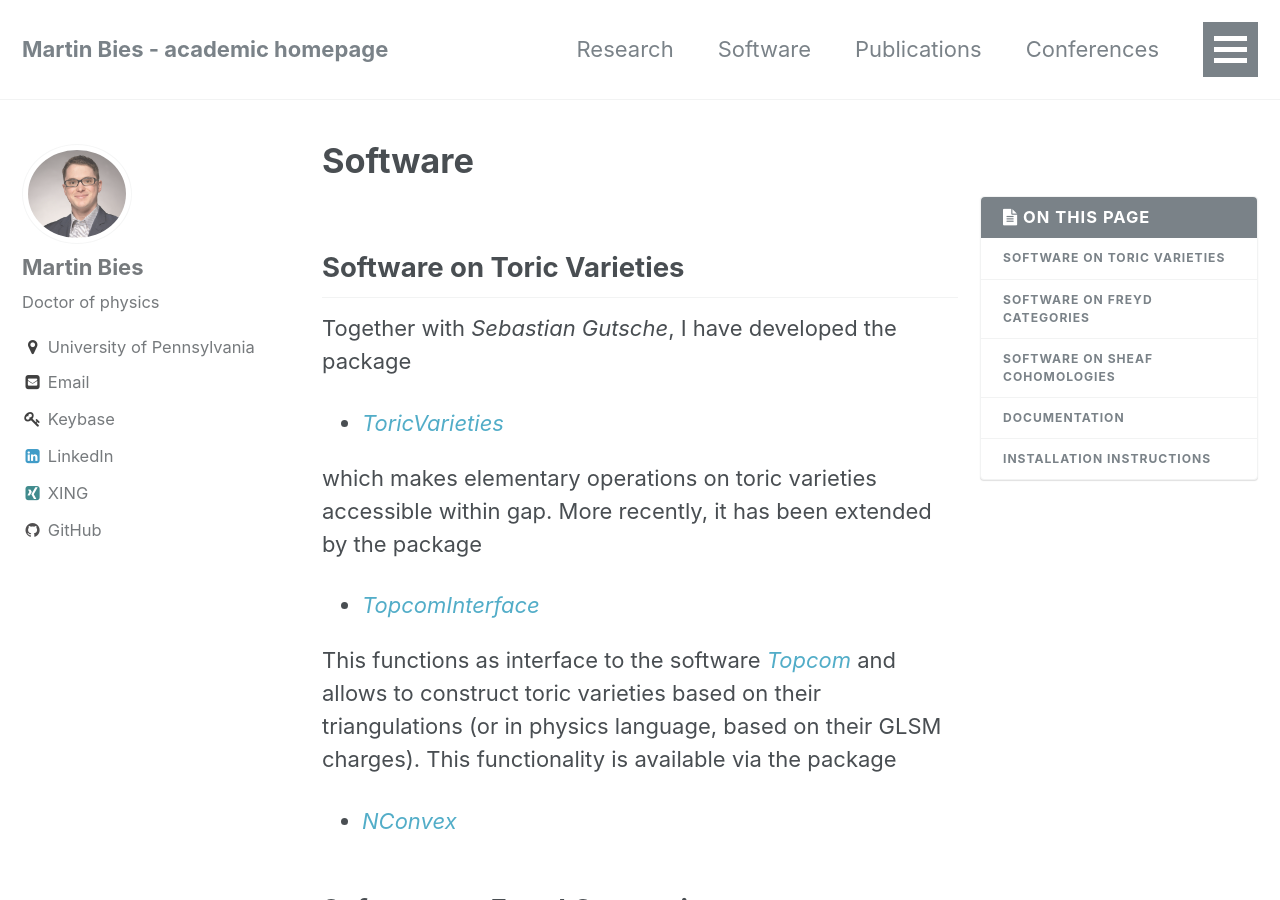
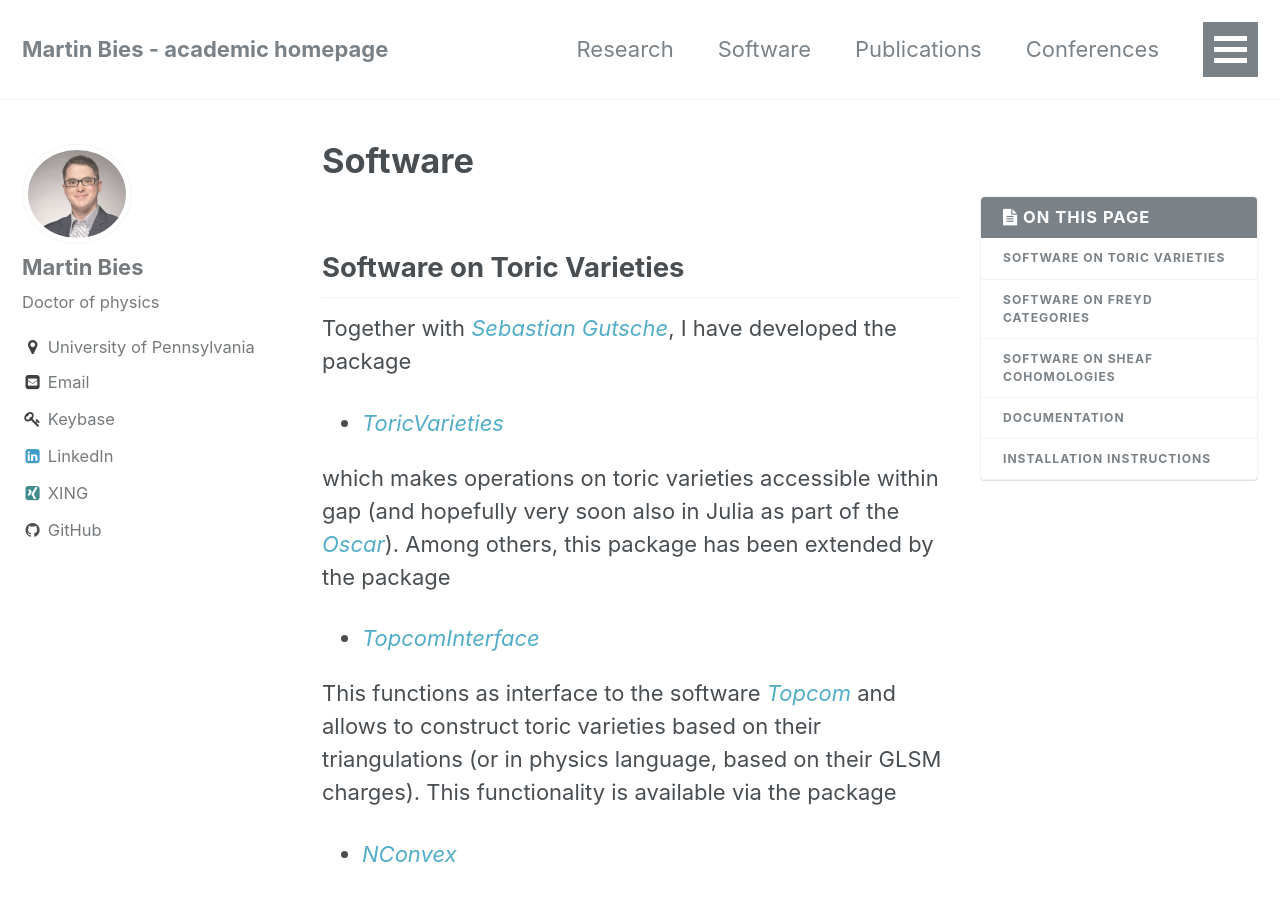
Before and after one commit to MartinBies/MartinBies.github.io, a Jekyll site: the page built from _pages/software.md, in a window 1280 px wide and 900 px high. Built offline with Jekyll 4.4.1, drawn with Linux system fonts in a browser that asks for light colours.

Commit message:
Update website on software (fix broken links and add a few new links)

```diff
--- a/_pages/software.md
+++ b/_pages/software.md
@@ -8,11 +8,11 @@ permalink: /software/
 
 ## Software on Toric Varieties
 
-Together with *Sebastian Gutsche*, I have developed the package
+Together with [*Sebastian Gutsche*](https://sebasguts.github.io/), I have developed the package
 
-* [*ToricVarieties*](https://github.com/homalg-project/homalg_project/tree/master/ToricVarieties)
+* [*ToricVarieties*](https://github.com/homalg-project/ToricVarieties_project/tree/master/ToricVarieties)
 
-which makes elementary operations on toric varieties accessible within gap. More recently, it has been extended by the package
+which makes operations on toric varieties accessible within gap (and hopefully very soon also in Julia as part of the [*Oscar*](https://oscar.computeralgebra.de/)). Among others, this package has been extended by the package
 
 * [*TopcomInterface*](https://github.com/homalg-project/TopcomInterface)
 
@@ -26,11 +26,11 @@ This functions as interface to the software [*Topcom*](http://www.rambau.wm.uni-
 
 The first implementations of a *PresentationCategory* category in the language of the [*CAP_project*](https://homalg-project.github.io/CAP_project/) are available in the packages
 
-* [*CAPCategoryOfProjectiveGradedModules*](https://github.com/homalg-project/CAPCategoryOfProjectiveGradedModules)
-* [*CAPPresentationCategory*](https://github.com/homalg-project/CAPPresentationCategory)
-* [*PresentationsByProjectiveGradedModules*](https://github.com/homalg-project/PresentationsByProjectiveGradedModules)
+* [*CAPCategoryOfProjectiveGradedModules*](https://github.com/HereAround/CAPCategoryOfProjectiveGradedModules)
+* [*CAPPresentationCategory*](https://github.com/HereAround/CAPPresentationCategory)
+* [*PresentationsByProjectiveGradedModules*](https://github.com/HereAround/PresentationsByProjectiveGradedModules)
 
-By now, this concept has been much better understood in [*A constructive approach to Freyd categories*](https://arxiv.org/abs/1712.03492) and [*Tensor products of finitely presented functors*](https://arxiv.org/abs/1909.00172). Together with *Sebastian Posur*, I have therefore remodelled these packages. The latest implementation is now available in the package
+By now, this concept has been much better understood in [*A constructive approach to Freyd categories*](https://arxiv.org/abs/1712.03492) and [*Tensor products of finitely presented functors*](https://arxiv.org/abs/1909.00172). Together with [*Sebastian Posur*](https://sebastianpos.github.io/), I have therefore remodelled these packages. The latest implementation is now available in the package
 
 * [*FreydCategoriesForCAP*](https://github.com/homalg-project/CAP_project/tree/master/FreydCategoriesForCAP)
 
```
